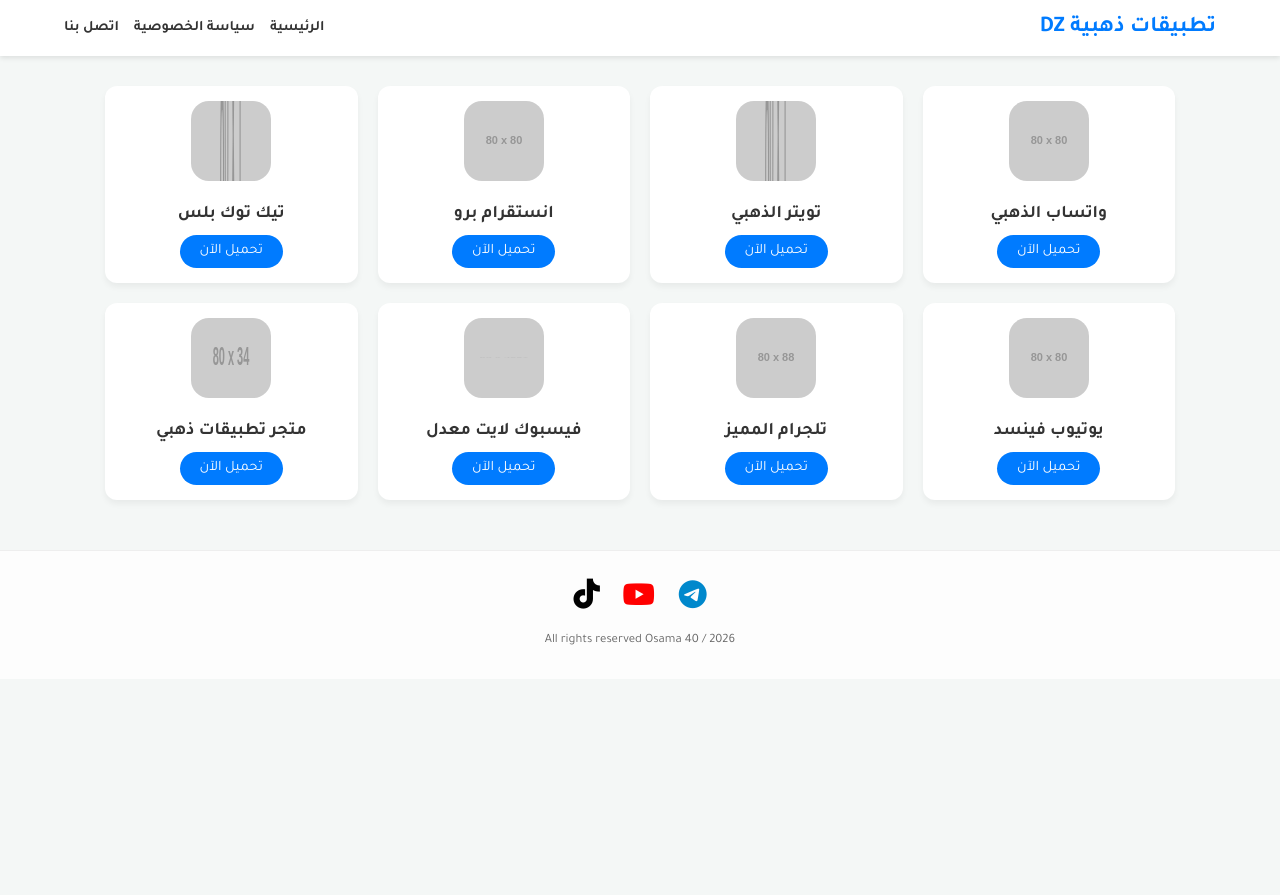
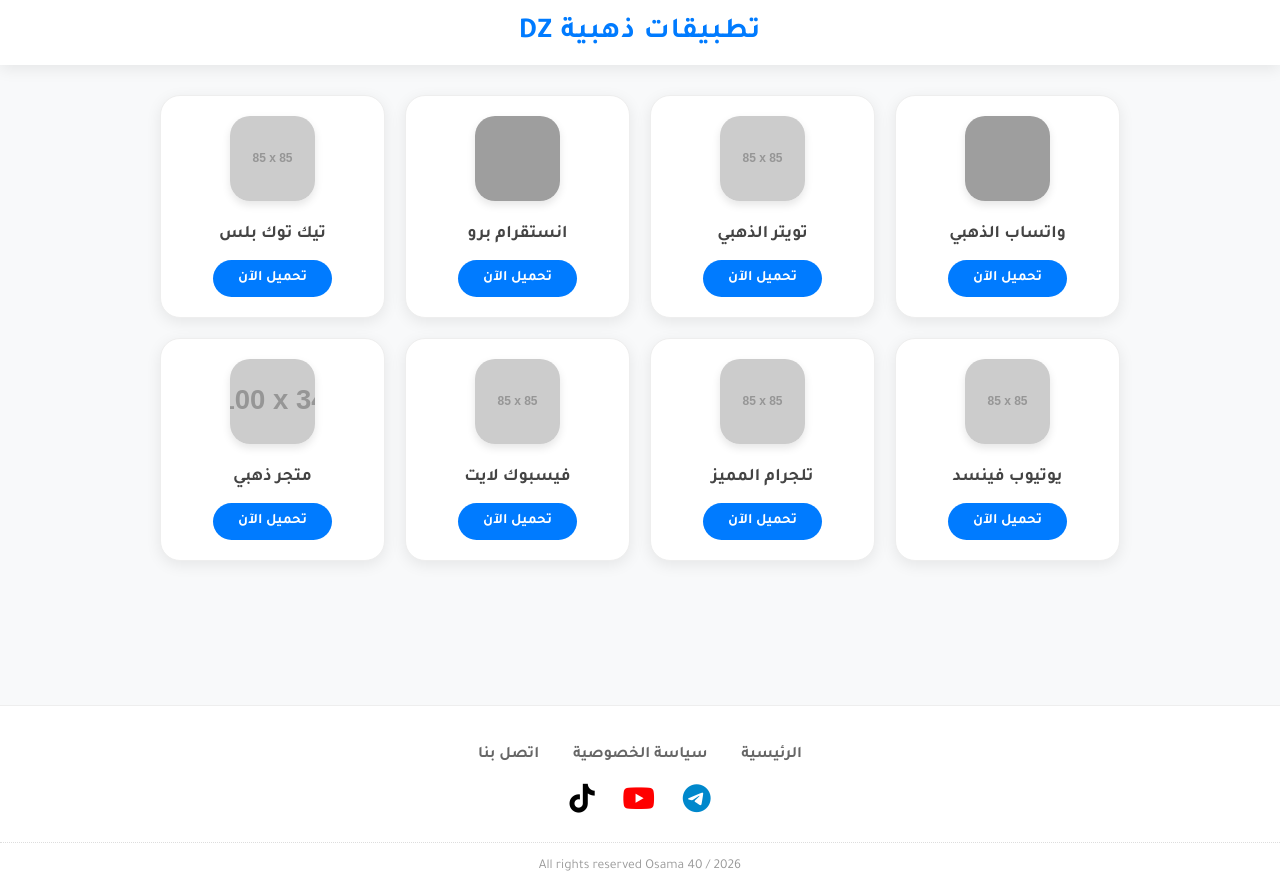
Before and after one commit to Donaldli1/1Tik, a plain HTML site: page index.html in a window 1280 px wide. Before the commit the page ends 800 px from the top, so only its background shows below. Drawn offline with Linux system fonts and the light colour scheme; grey boxes are pictures that could not be loaded; placeholder pictures from the web are drawn by us.

Commit message:
Update index.html

```diff
--- a/index.html
+++ b/index.html
@@ -3,98 +3,124 @@
 <head>
     <meta charset="UTF-8">
     <meta name="viewport" content="width=device-width, initial-scale=1.0">
-    <title>تطبيقات ذهبية DZ  </title>
+    <title>تطبيقات ذهبية DZ</title>
     <link href="https://fonts.googleapis.com/css2?family=Tajawal:wght@400;700&display=swap" rel="stylesheet">
     <link rel="stylesheet" href="https://cdnjs.cloudflare.com/ajax/libs/font-awesome/6.0.0/css/all.min.css">
     <style>
         :root {
-            --primary-color: #007bff; /* أزرق احترافي مثل واجهات أبو عرب */
-            --bg-color: #f4f7f6;
-            --text-dark: #333;
+            --primary-color: #007bff;
+            --accent-color: #ffc107;
+            --bg-color: #f8f9fa;
             --white: #ffffff;
-            --gray: #666;
+            --shadow: 0 4px 15px rgba(0,0,0,0.08);
         }
 
         * { margin: 0; padding: 0; box-sizing: border-box; }
-        body { font-family: 'Tajawal', sans-serif; background-color: var(--bg-color); color: var(--text-dark); }
+        body { font-family: 'Tajawal', sans-serif; background-color: var(--bg-color); color: #333; overflow-x: hidden; }
 
-        /* الترويسة */
-        header { background: var(--white); padding: 15px 5%; display: flex; justify-content: space-between; align-items: center; box-shadow: 0 2px 5px rgba(0,0,0,0.1); position: sticky; top: 0; z-index: 100; }
-        .logo { font-size: 1.4rem; font-weight: bold; color: var(--primary-color); }
-        nav ul { display: flex; gap: 15px; list-style: none; }
-        nav ul li a { text-decoration: none; color: var(--text-dark); font-weight: bold; font-size: 0.9rem; }
+        /* ترويسة ثابتة واحترافية */
+        header {
+            background: var(--white);
+            padding: 15px;
+            text-align: center;
+            box-shadow: var(--shadow);
+            position: sticky;
+            top: 0;
+            z-index: 1000;
+        }
+        .logo { font-size: 1.8rem; font-weight: bold; color: var(--primary-color); letter-spacing: 1px; }
 
-        /* الأقسام الرئيسية */
-        .container { max-width: 1100px; margin: 30px auto; padding: 0 15px; }
-        .grid { display: grid; grid-template-columns: repeat(auto-fill, minmax(220px, 1fr)); gap: 20px; }
+        .container { max-width: 1000px; margin: 30px auto; padding: 0 20px; min-height: 70vh; }
 
-        /* كرت التطبيق */
-        .app-card { background: var(--white); border-radius: 12px; padding: 15px; text-align: center; box-shadow: 0 4px 6px rgba(0,0,0,0.05); transition: 0.3s; }
-        .app-card:hover { transform: translateY(-5px); }
-        .app-card img { width: 80px; height: 80px; border-radius: 18px; margin-bottom: 15px; }
-        .app-card h3 { font-size: 1.1rem; margin-bottom: 10px; }
-        .btn-download { display: inline-block; background: var(--primary-color); color: white; padding: 8px 20px; border-radius: 20px; text-decoration: none; font-size: 0.9rem; }
+        /* شبكة التطبيقات */
+        .grid { display: grid; grid-template-columns: repeat(auto-fill, minmax(200px, 1fr)); gap: 20px; }
+        .app-card {
+            background: var(--white); border-radius: 20px; padding: 20px; text-align: center;
+            box-shadow: var(--shadow); transition: 0.3s; border: 1px solid #eee;
+        }
+        .app-card:hover { transform: translateY(-8px); border-color: var(--primary-color); }
+        .app-card img { width: 85px; height: 85px; border-radius: 20px; margin-bottom: 15px; object-fit: cover; box-shadow: 0 4px 8px rgba(0,0,0,0.1); }
+        .app-card h3 { font-size: 1.1rem; margin-bottom: 15px; color: #444; }
+        .btn-download {
+            display: inline-block; background: var(--primary-color); color: white;
+            padding: 10px 25px; border-radius: 50px; text-decoration: none; font-weight: bold; font-size: 0.9rem;
+        }
 
-        /* صفحة إعادة التوجيه (مخفية افتراضياً) */
-        #redirect-page { display: none; position: fixed; top: 0; left: 0; width: 100%; height: 100%; background: var(--white); z-index: 1000; text-align: center; padding-top: 100px; }
-        #redirect-page img { width: 120px; border-radius: 20px; margin-bottom: 20px; }
-        .timer { font-size: 2rem; color: var(--primary-color); font-weight: bold; margin: 20px 0; }
+        /* صفحة إعادة التوجيه الاحترافية */
+        #redirect-container {
+            display: none; text-align: center; background: var(--white);
+            padding: 40px 20px; border-radius: 25px; box-shadow: var(--shadow); animation: fadeIn 0.5s;
+        }
+        @keyframes fadeIn { from { opacity: 0; } to { opacity: 1; } }
 
-        /* الصفحات الإضافية */
-        .page-content { background: var(--white); padding: 30px; border-radius: 12px; display: none; }
+        .loader-ring {
+            display: inline-block; width: 80px; height: 80px; border: 8px solid #f3f3f3;
+            border-top: 8px solid var(--primary-color); border-radius: 50%;
+            animation: spin 1s linear infinite; margin: 20px 0;
+        }
+        @keyframes spin { 0% { transform: rotate(0deg); } 100% { transform: rotate(360deg); } }
 
-        /* التذييل والروابط الاجتماعية */
-        footer { background: #fdfdfd; padding: 30px 0; text-align: center; border-top: 1px solid #eee; margin-top: 50px; }
-        .social-icons { margin-bottom: 15px; }
-        .social-icons a { font-size: 1.8rem; margin: 0 10px; transition: 0.3s; }
+        .timer-box { font-size: 2.5rem; font-weight: bold; color: var(--primary-color); margin: 10px 0; }
+        .waiting-text { font-size: 1.2rem; color: #666; margin-bottom: 20px; }
+
+        /* التذييل */
+        footer { background: var(--white); padding: 40px 0 20px; text-align: center; border-top: 1px solid #eee; margin-top: 50px; }
+        .footer-nav { margin-bottom: 20px; }
+        .footer-nav a { margin: 0 15px; text-decoration: none; color: #666; font-weight: bold; }
+        .footer-nav a:hover { color: var(--primary-color); }
+        .social-icons { margin-bottom: 20px; }
+        .social-icons a { font-size: 1.8rem; margin: 0 12px; transition: 0.3s; }
+        .social-icons a:hover { transform: scale(1.2); }
         .fa-telegram { color: #0088cc; }
         .fa-youtube { color: #ff0000; }
-        .tiktok-icon { color: #000; font-weight: bold; } /* تطبيق Tik1 */
+        .fa-tiktok { color: #000; }
+        .footer-rights { font-size: 0.85rem; color: #999; margin-top: 15px; padding-top: 15px; border-top: 1px dotted #ddd; }
 
-        .footer-rights { font-size: 0.8rem; color: var(--gray); margin-top: 10px; }
+        /* إخفاء الأقسام */
+        .page-content { display: none; background: var(--white); padding: 30px; border-radius: 20px; box-shadow: var(--shadow); }
     </style>
 </head>
 <body>
 
     <header>
-        <div class="logo">تطبيقات ذهبية DZ</div>
-        <nav>
-            <ul>
-                <li><a href="#" onclick="showPage('home')">الرئيسية</a></li>
-                <li><a href="#" onclick="showPage('privacy')">سياسة الخصوصية</a></li>
-                <li><a href="#" onclick="showPage('contact')">اتصل بنا</a></li>
-            </ul>
-        </nav>
+        <div class="logo" onclick="showPage('home')" style="cursor:pointer">تطبيقات ذهبية DZ</div>
     </header>
 
-    <main id="home-page" class="container">
+    <div class="container">
+        <main id="home-page">
             <div class="grid" id="app-list">
                 </div>
         </main>
 
-    <div id="privacy-page" class="container page-content">
+        <section id="redirect-container">
+            <img id="redir-img" src="" alt="" style="width: 100px; border-radius: 22px;">
+            <h2 id="redir-name" style="margin-top:15px;"></h2>
+            <div class="loader-ring"></div>
+            <p class="waiting-text">جاري تحضير رابط التحميل المباشر...</p>
+            <div class="timer-box" id="countdown">15</div>
+            <p style="color:#999;">يرجى عدم إغلاق الصفحة لضمان نجاح التحميل</p>
+        </section>
+
+        <div id="privacy-page" class="page-content">
             <h2>سياسة الخصوصية</h2>
-        <p>هنا تضع نص سياسة الخصوصية الخاص بموقعك...</p>
+            <p>محتوى سياسة الخصوصية يوضع هنا...</p>
         </div>
-
-    <div id="contact-page" class="container page-content">
+        <div id="contact-page" class="page-content">
             <h2>اتصل بنا</h2>
-        <p>يمكنك التواصل معنا عبر البريد الإلكتروني أو وسائل التواصل الاجتماعي.</p>
+            <p>تواصل معنا عبر منصات التواصل الاجتماعي الموضحة أدناه.</p>
         </div>
-
-    <div id="redirect-page">
-        <img id="redir-img" src="" alt="App Icon">
-        <h2 id="redir-name">اسم التطبيق</h2>
-        <p>الرجاء الانتظار إلى غاية تحضير الرابط المباشر...</p>
-        <div class="timer" id="countdown">15</div>
-        <p>سيتم تحويلك تلقائياً</p>
     </div>
 
     <footer>
+        <nav class="footer-nav">
+            <a href="#" onclick="showPage('home')">الرئيسية</a>
+            <a href="#" onclick="showPage('privacy')">سياسة الخصوصية</a>
+            <a href="#" onclick="showPage('contact')">اتصل بنا</a>
+        </nav>
         <div class="social-icons">
             <a href="#"><i class="fab fa-telegram"></i></a>
             <a href="#"><i class="fab fa-youtube"></i></a>
-            <a href="#" title="Tik1"><i class="fab fa-tiktok tiktok-icon"></i></a>
+            <a href="#"><i class="fab fa-tiktok"></i></a>
         </div>
         <div class="footer-rights">
             All rights reserved Osama 40 / 2026
@@ -102,58 +128,59 @@
     </footer>
 
     <script>
-        // بيانات التطبيقات - يمكنك تعديلها بسهولة من هنا
+        // ملاحظة: استبدل روابط الصور (img) بروابط حقيقية من موقعك لتظهر
         const apps = [
-            { id: 1, name: "واتساب الذهبي", img: "https://via.placeholder.com/80/FFD700", link: "https://mediafire.com/example1" },
-            { id: 2, name: "تويتر الذهبي", img: "https://via.placeholder.com/80/1DA1F2", link: "https://mediafire.com/example2" },
-            { id: 3, name: "انستقرام برو", img: "https://via.placeholder.com/80/E1306C", link: "https://mediafire.com/example3" },
-            { id: 4, name: "تيك توك بلس", img: "https://via.placeholder.com/80/000000", link: "https://mediafire.com/example4" },
-            { id: 5, name: "يوتيوب فينسد", img: "https://via.placeholder.com/80/FF0000", link: "https://mediafire.com/example5" },
-            { id: 6, name: "تلجرام المميز", img: "https://via.placeholder.com/80/0088cc", link: "https://mediafire.com/example6" },
-            { id: 7, name: "فيسبوك لايت معدل", img: "https://via.placeholder.com/80/4267B2", link: "https://mediafire.com/example7" },
-            { id: 8, name: "متجر تطبيقات ذهبي", img: "https://via.placeholder.com/80/34A853", link: "https://mediafire.com/example8" }
+            { name: "واتساب الذهبي", img: "https://upload.wikimedia.org/wikipedia/commons/6/6b/WhatsApp.svg", link: "https://www.mediafire.com" },
+            { name: "تويتر الذهبي", img: "https://abs.twimg.com/favicons/twitter.2.ico", link: "https://www.mediafire.com" },
+            { name: "انستقرام برو", img: "https://upload.wikimedia.org/wikipedia/commons/e/e7/Instagram_logo_2016.svg", link: "#" },
+            { name: "تيك توك بلس", img: "https://v16-webapp.tiktok.com/favicon.ico", link: "#" },
+            { name: "يوتيوب فينسد", img: "https://www.youtube.com/s/desktop/28ea6185/img/favicon_144x144.png", link: "#" },
+            { name: "تلجرام المميز", img: "https://telegram.org/favicon.ico", link: "#" },
+            { name: "فيسبوك لايت", img: "https://facebook.com/favicon.ico", link: "#" },
+            { name: "متجر ذهبي", img: "https://via.placeholder.com/100/34A853/FFFFFF?text=Store", link: "#" }
         ];
 
-        // عرض التطبيقات في الصفحة
+        function renderApps() {
             const appList = document.getElementById('app-list');
-        apps.forEach(app => {
-            appList.innerHTML += `
+            appList.innerHTML = apps.map(app => `
                 <div class="app-card">
-                    <img src="${app.img}" alt="${app.name}">
+                    <img src="${app.img}" alt="${app.name}" onerror="this.src='https://via.placeholder.com/85?text=App'">
                     <h3>${app.name}</h3>
                     <a href="javascript:void(0)" class="btn-download" onclick="startRedirect('${app.name}', '${app.img}', '${app.link}')">تحميل الآن</a>
                 </div>
-            `;
-        });
+            `).join('');
+        }
 
-        // وظيفة التنقل بين الصفحات
         function showPage(pageId) {
-            document.querySelectorAll('.container, .page-content').forEach(p => p.style.display = 'none');
-            document.getElementById('home-page').style.display = 'none';
-
+            document.querySelectorAll('#home-page, #redirect-container, .page-content').forEach(el => el.style.display = 'none');
             if(pageId === 'home') document.getElementById('home-page').style.display = 'block';
             else document.getElementById(pageId + '-page').style.display = 'block';
+            window.scrollTo(0,0);
         }
 
-        // وظيفة العداد وإعادة التوجيه
         function startRedirect(name, img, link) {
-            const redirPage = document.getElementById('redirect-page');
+            document.querySelectorAll('#home-page, .page-content').forEach(el => el.style.display = 'none');
+            const redirContainer = document.getElementById('redirect-container');
             const countdownEl = document.getElementById('countdown');
+
             document.getElementById('redir-img').src = img;
             document.getElementById('redir-name').innerText = name;
+            redirContainer.style.display = 'block';
 
-            redirPage.style.display = 'block';
             let timeLeft = 15;
+            countdownEl.innerText = timeLeft;
 
             const timer = setInterval(() => {
                 timeLeft--;
                 countdownEl.innerText = timeLeft;
                 if(timeLeft <= 0) {
                     clearInterval(timer);
-                    window.location.href = link; // التحويل للرابط
+                    window.location.href = link;
                 }
             }, 1000);
         }
+
+        renderApps();
     </script>
 </body>
 </html>
```
Lines whose indentation alone changed are shown as unchanged.
